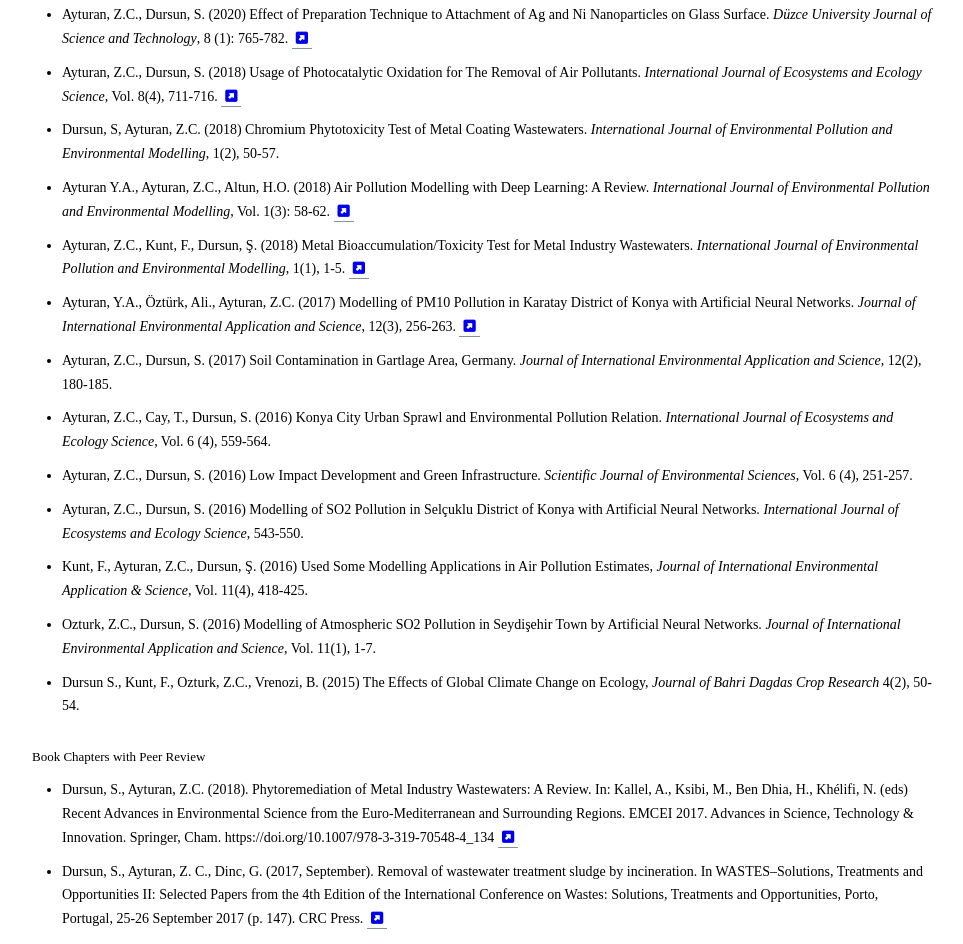
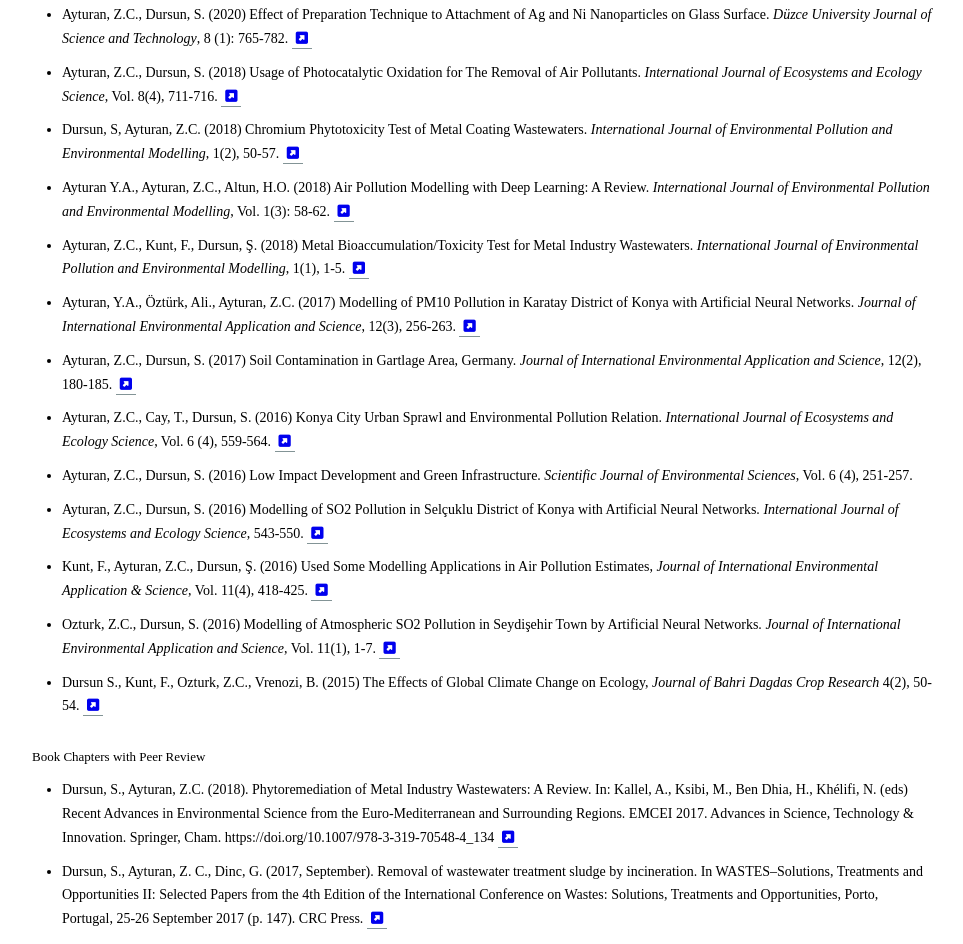
Before and after one commit to akinayturan/cansu.ayturan.com, a plain HTML site: page index.html in a window 1280 px wide. Shown: the part 2597-3541 px from the top of the page, without its empty margins (233-1196 px from the left). Drawn offline with Linux system fonts and the light colour scheme; a web font is replaced by a local one.

Commit message:
edt 1.4.3

```diff
--- a/index.html
+++ b/index.html
@@ -265,10 +265,11 @@
                 </li>
                 <li>
                     Ayturan, Z.C., Dursun, S. (2018) Usage of Photocatalytic Oxidation for The Removal of Air Pollutants. <i>International Journal of Ecosystems and Ecology Science</i>, Vol. 8(4), 711-716.
-                    <a target="_blank" href="https://doi.org/10.31407/ijees84"><i class="fas fa-external-link-square-alt"></i></a>
+                    <a target="_blank" href="https://doi.org/10.31407/ijees8409"><i class="fas fa-external-link-square-alt"></i></a>
                 </li>
                 <li>
                     Dursun, S, Ayturan, Z.C. (2018) Chromium Phytotoxicity Test of Metal Coating Wastewaters. <i>International Journal of Environmental Pollution and Environmental Modelling</i>, 1(2), 50-57.
+                    <a target="_blank" href="https://dergipark.org.tr/en/pub/ijepem/issue/38592/447818"><i class="fas fa-external-link-square-alt"></i></a>
                 </li>
                 <li>
                     Ayturan Y.A., Ayturan, Z.C., Altun, H.O. (2018) Air Pollution Modelling with Deep Learning: A Review. <i>International Journal of Environmental Pollution and Environmental Modelling</i>, Vol. 1(3): 58-62.
@@ -284,24 +285,31 @@
                 </li>
                 <li>
                     Ayturan, Z.C., Dursun, S. (2017) Soil Contamination in Gartlage Area, Germany. <i>Journal of International Environmental Application and Science</i>, 12(2), 180-185.
+                    <a target="_blank" href="https://dergipark.org.tr/tr/pub/jieas/issue/40262/480217"><i class="fas fa-external-link-square-alt"></i></a>
                 </li>
                 <li>
                     Ayturan, Z.C., Cay, T., Dursun, S. (2016) Konya City Urban Sprawl and Environmental Pollution Relation. <i>International Journal of Ecosystems and Ecology Science</i>, Vol. 6 (4), 559-564.
+                    <a target="_blank" href="https://ijees.net/journal-39-International--Journal-of-Ecosystems-and-Ecology-Science--(IJEES)--Volume-6-4,-2016.html"><i class="fas fa-external-link-square-alt"></i></a>
+
                 </li>
                 <li>
                     Ayturan, Z.C., Dursun, S. (2016) Low Impact Development and Green Infrastructure. <i>Scientific Journal of Environmental Sciences</i>, Vol. 6 (4), 251-257.
                 </li>
                 <li>
                     Ayturan, Z.C., Dursun, S. (2016) Modelling of SO2 Pollution in Selçuklu District of Konya with Artificial Neural Networks. <i>International Journal of Ecosystems and Ecology Science</i>, 543-550.
+                    <a target="_blank" href="https://dergipark.org.tr/en/pub/jieas/issue/40241/479480"><i class="fas fa-external-link-square-alt"></i></a>
                 </li>
                 <li>
                     Kunt, F., Ayturan, Z.C., Dursun, Ş. (2016) Used Some Modelling Applications in Air Pollution Estimates, <i>Journal of International Environmental Application & Science</i>, Vol. 11(4), 418-425.
+                    <a target="_blank" href="https://dergipark.org.tr/en/pub/jieas/issue/40291/481046"><i class="fas fa-external-link-square-alt"></i></a>
                 </li>
                 <li>
                     Ozturk, Z.C., Dursun, S. (2016) Modelling of Atmospheric SO2 Pollution in Seydişehir Town by Artificial Neural Networks. <i>Journal of International Environmental Application and Science</i>, Vol. 11(1), 1-7.
+                    <a target="_blank" href="https://dergipark.org.tr/en/pub/jieas/issue/40302/481432"><i class="fas fa-external-link-square-alt"></i></a>
                 </li>
                 <li>
                     Dursun S., Kunt, F., Ozturk, Z.C., Vrenozi, B. (2015) The Effects of Global Climate Change on Ecology, <i>Journal of Bahri Dagdas Crop Research</i> 4(2), 50-54.
+                    <a target="_blank" href="https://dergipark.org.tr/en/pub/jieas/issue/25865/272669"><i class="fas fa-external-link-square-alt"></i></a>
                 </li>
             </ul>
 
```
